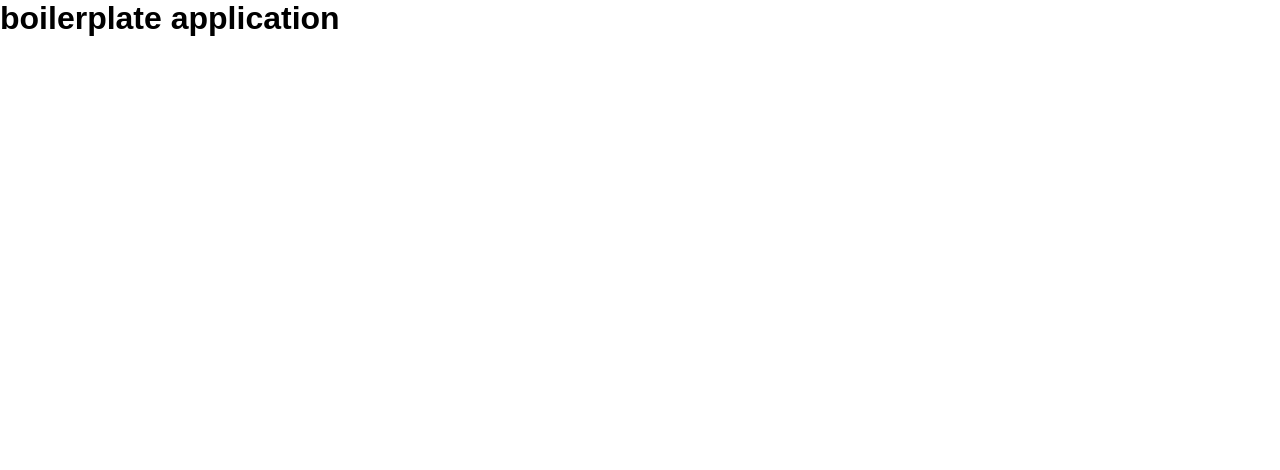
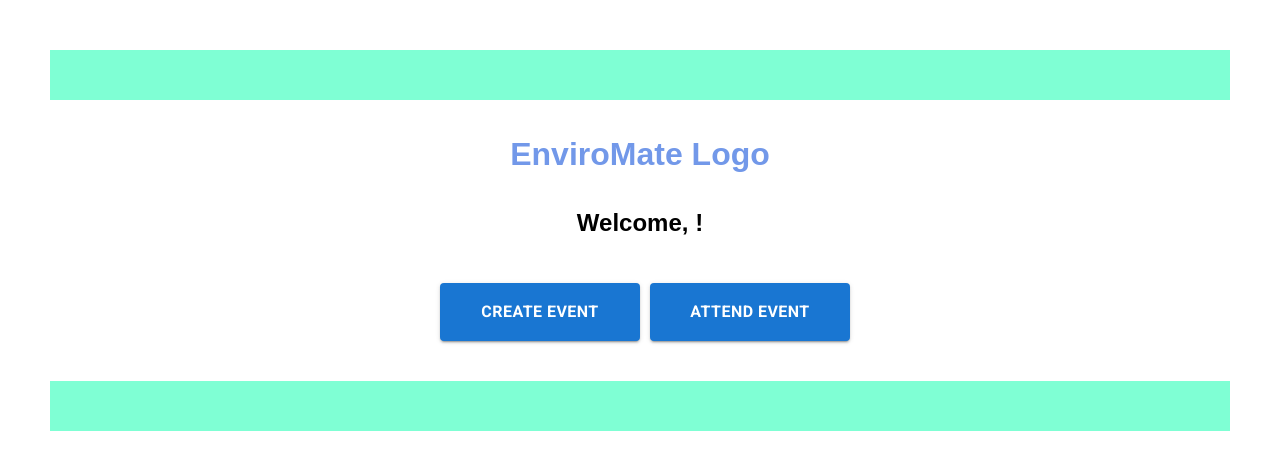
Before and after one commit to TommyHacker/enviromates-client, a React app: page / in a window 1280 px wide. Shown: the top 470 px of the page. Built offline with nearby package versions, Linux system fonts and the light colour scheme.

Commit message:
app.js changes

```diff
--- a/public/index.html
+++ b/public/index.html
@@ -4,6 +4,7 @@
     <meta charset="UTF-8" />
     <meta http-equiv="X-UA-Compatible" content="IE=edge" />
     <meta name="viewport" content="width=device-width, initial-scale=1.0" />
+    <link rel="stylesheet" href="https://fonts.googleapis.com/css?family=Roboto:300,400,500,700&display=swap" />
     <title>Change this</title>
   </head>
   <body>
--- a/public/styles/css/main.css
+++ b/public/styles/css/main.css
@@ -4,3 +4,34 @@
     box-sizing: border-box;
     font-family: sans-serif;
 }
+
+.top {
+    height: 50px;
+    width: auto;
+    background-color: aquamarine;
+}
+
+.logo {
+    color: rgb(114, 152, 233);
+}
+
+.bodycss {
+    text-align: center;
+    padding: 50px;
+}
+
+.btns {
+    width: 200px;
+    font-size: 1em;
+    font-weight: bold;
+    padding: 15px;
+    margin: 10px;
+    background-color: aquamarine;
+}
+
+.footer {
+    height: 50px;
+    width: auto;
+    background-color: aquamarine;
+    margin-top: 30px;
+}
--- a/src/App.js
+++ b/src/App.js
@@ -1,10 +1,57 @@
 import React from 'react';
 import '../public/styles/css/main.css';
+import Button from '@mui/material/Button';
+
+const name = '';
+
 
 const App = () => {
 	return (
 		<>
-			<h1>boilerplate application</h1>
+			<div className="bodycss">
+				<header>
+					<div className="top"></div>
+					<br />
+					<br />
+					<h1 className="logo">EnviroMate Logo</h1>
+					<br />
+					<br />
+				</header>
+
+				<body>
+             <h2 className="heading">Welcome, {name}!</h2>
+			 <br />
+			 <br />
+			 <Button variant="contained" style={{
+                  flex: "34%",
+                  minWidth: "200px",
+                  fontSize: "1em",
+                  fontWeight: "bold",
+				  padding: "15px",
+				  margin: "10px"
+                }}>
+				 Create Event
+			 </Button>
+
+			 <Button variant="contained" style={{
+                  flex: "34%",
+                  minWidth: "200px",
+                  fontSize: "1em",
+                  fontWeight: "bold",
+				  padding: "15px",
+
+                }}>
+				 Attend Event
+			 </Button>
+
+				</body>
+
+			<footer className="footer">
+
+
+			</footer>
+
+			</div>
 		</>
 	);
 };
```
